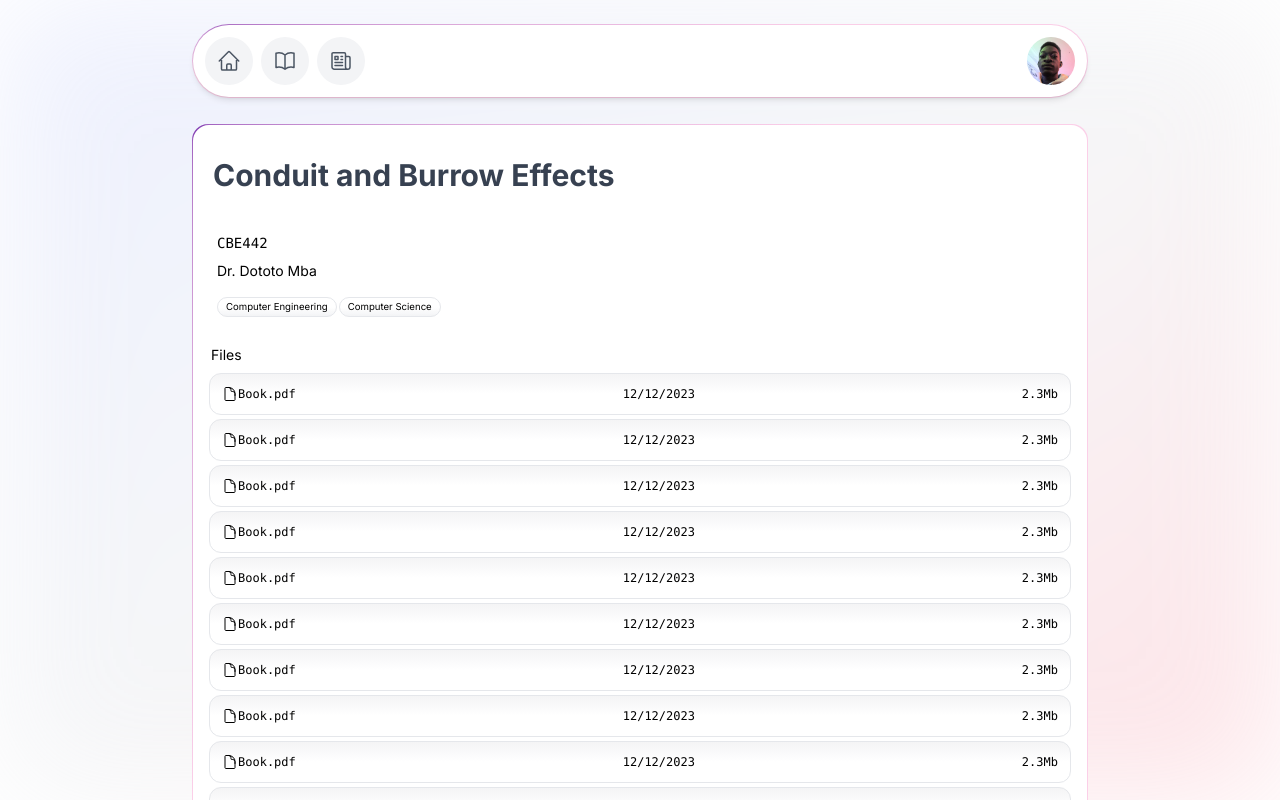
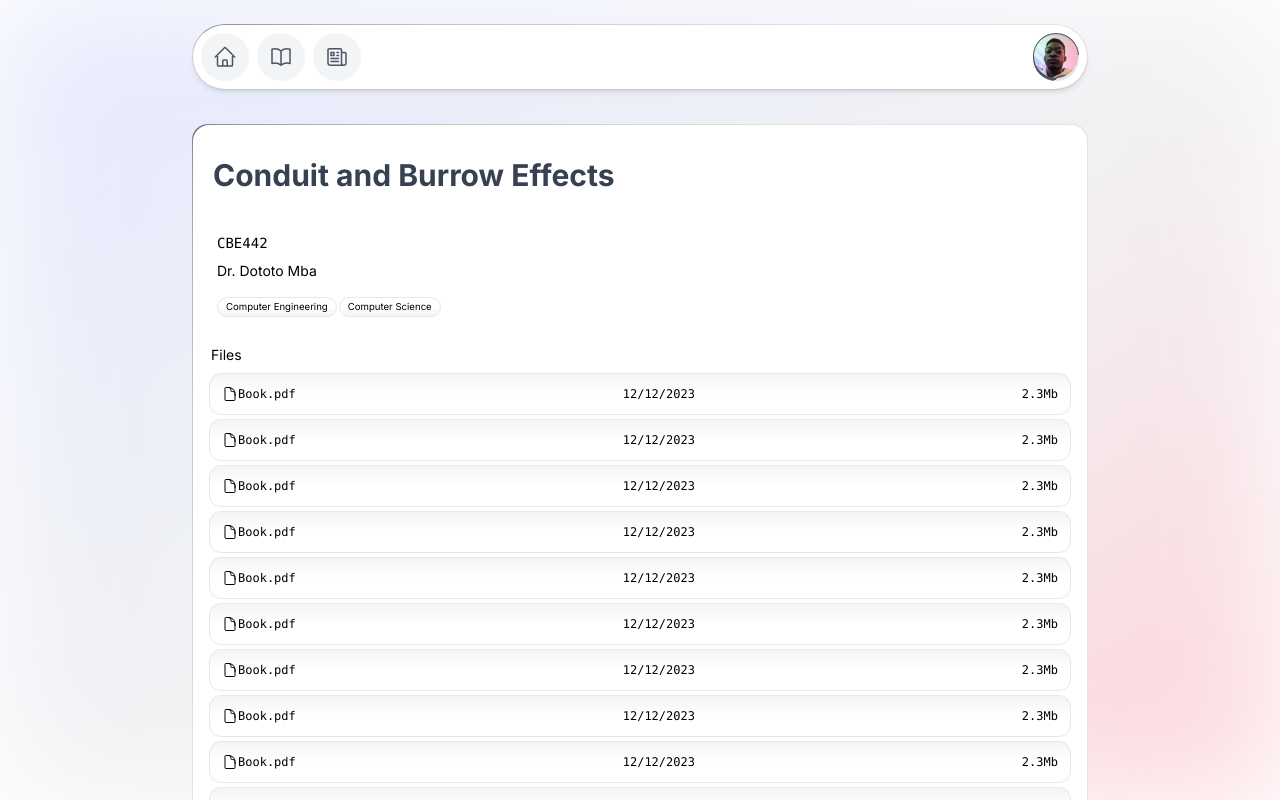
Before and after one commit to jdboachie/cbethub, a Next.js app: page /courses/cbe442 in a window 1280 px wide. Shown: the top 800 px of the page. Built offline with nearby package versions, Linux system fonts and the light colour scheme.

Commit message:
ui update

```diff
--- a/app/layout.tsx
+++ b/app/layout.tsx
@@ -20,11 +20,11 @@ export default function RootLayout({
       <body
       className={`${inter.className} flex flex-col antialiased dark:bg-[url('/grid.svg')] dark:bg-[rgb(10,10,11)]`}>
         <div
-          className='fixed h-screen w-screen blur-3xl z-[-1] opacity-[0.2] bg-gradient-to-br from-indigo-300 dark:from-fuchsia-700/20 via-gray-300 dark:via-blue-700/20 to-rose-400 dark:to-rose-700/20'
+          className='fixed h-screen w-screen blur-3xl z-[-1] opacity-30 bg-gradient-to-br from-indigo-300 dark:from-fuchsia-700/20 via-gray-300 dark:via-blue-700/20 to-rose-400 dark:to-rose-700/20'
         />
         <div className='flex flex-col items-center justify-center w-full p-3'>
           <NavBar />
-          <div className="bg-vc-border-gradient-light dark:bg-vc-border-gradient-dark p-px rounded-2xl mt-[7em] max-sm:mt-4 mb-4 w-full max-w-4xl">
+          <div className="bg-vc-border-gradient-light dark:bg-vc-border-gradient-dark p-px rounded-2xl mt-[7em] mb-4 w-full max-w-4xl">
             <main
               className='bg-white dark:bg-black rounded-2xl p-3 space-y-5'
             >
--- a/components/NavBar.tsx
+++ b/components/NavBar.tsx
@@ -1,17 +1,56 @@
+'use client'
+
 import {
     HomeIcon,
     BookOpenIcon,
     NewspaperIcon,
+    SunIcon,
+    MoonIcon,
 } from '@heroicons/react/24/outline'
 import Link from 'next/link'
 import Image from 'next/image'
+import { useState, useRef, useEffect } from 'react'
 
 
 const NavBar = () => {
+
+    const [darkMode, setDarkMode] = useState(false);
+    const [dropdownOpen, setDropdownOpen] = useState(false);
+    const dropdownRef = useRef<HTMLDivElement>(null);
+
+    const toggleDarkMode = () => {
+        setDarkMode(!darkMode);
+      };
+
+    const toggleDropdown = () => {
+      setDropdownOpen(!dropdownOpen);
+    };
+
+    const closeDropdown = (event: { target: any }) => {
+        if (dropdownRef.current && !dropdownRef.current.contains(event.target)) {
+            setDropdownOpen(false);
+        }
+    }
+
+    useEffect(() => {
+        if (darkMode) {
+            document.body.classList.add('dark');
+        } else {
+            document.body.classList.remove('dark');
+        }
+    }, [darkMode]);
+
+    useEffect(() => {
+        document.addEventListener("click", closeDropdown);
+        return () => {
+            document.removeEventListener("click", closeDropdown);
+        };
+    }, []);
+
     return (
-      <div className='fixed w-[96%] p-px rounded-full bg-vc-border-gradient-light dark:bg-vc-border-gradient-dark top-[3vh] max-sm:top-[86vh] max-sm:bottom-[3vh] z-50 max-w-4xl'>
+      <div className='fixed w-[96%] p-px rounded-full bg-vc-border-gradient-light dark:bg-vc-border-gradient-dark top-[3vh] z-50 max-w-4xl'>
         <nav
-            className='p-3 w-full shadow-md rounded-full flex justify-between dark:text-[#eee] bg-white dark:bg-black'
+            className='p-2 w-full shadow-md rounded-full flex justify-between dark:text-[#eee] bg-white dark:bg-black'
         >
             <div className='text-gray-600 dark:text-gray-50'>
                 <ul className='flex space-x-2'>
@@ -41,20 +80,51 @@ const NavBar = () => {
                     </Link>
                 </ul>
             </div>
-            <div className=''>
-                <Link
-                    href={'/account'}
-                    className='flex rounded-full hover:scale-90 active:scale-105 transition duration-250 ease-in-out'
+            <div
+                ref={dropdownRef}
+                className='relative rounded-full bg-vc-border-gradient-light dark:bg-vc-border-gradient-dark p-px pointer-cursor'
             >
+          <div onClick={toggleDropdown}>
             <Image
               src={'/jdboachie.jpg'}
               alt='user image'
               width={1000}
               height={1000}
               objectFit='cover'
-                        className='rounded-full w-12 h-12'
+              className='rounded-full w-11 h-11 hover:scale-110 active:scale-90 transition duration-250 ease-in-out'
             />
+          </div>
+          {/* Drop down */}
+          {dropdownOpen && (
+            <div className='absolute top-14 right-0 mt-2 w-48 bg-white border dark:border-[#444] border-gray-200 dark:bg-black dark:text-gray-300 rounded-lg shadow-lg'>
+              <div className='p-1 text-right'>
+                <Link
+                    href='/account'
+                    className=' block rounded-lg px-4 py-2 text-sm text-gray-700 dark:text-gray-300 hover:bg-gray-100 dark:hover:bg-[#333]'
+                >
+                    Account
                 </Link>
+                <Link
+                    href='/settings'
+                    className='block rounded-lg px-4 py-2 text-sm text-gray-700 dark:text-gray-300 hover:bg-gray-100 dark:hover:bg-[#333]'
+                >
+                    Settings
+                </Link>
+                <button
+                    onClick={toggleDarkMode}
+                    className={`rounded-full text-sm m-2 p-4 focus:outline-none ${darkMode ? 'bg-gray-800 text-white' : 'bg-gray-200 dark:bg-gray-600 dark:text-white'}`}
+                >
+                    {darkMode ? (
+                    <SunIcon
+                        className='w-5 h-5'
+                    />
+                    ) : (
+                    <MoonIcon className='w-5 h-5' />
+                    )}
+                </button>
+                </div>
+            </div>
+          )}
           </div>
         </nav>
     </div>
--- a/tailwind.config.ts
+++ b/tailwind.config.ts
@@ -31,8 +31,8 @@ const config: Config = {
           'colors.zinc.400',
         )}, 50px, ${theme('colors.zinc.800')} 50%)`,
         'vc-border-gradient-light': `radial-gradient(at left top, ${theme(
-          'colors.purple.800',
-        )}, 50px, ${theme('colors.pink.200')} 50%)`,
+          'colors.zinc.600',
+        )}, 50px, ${theme('colors.zinc.200')} 50%)`,
       }),
 
       fontFamily: {
```
Lines whose indentation alone changed are shown as unchanged.
